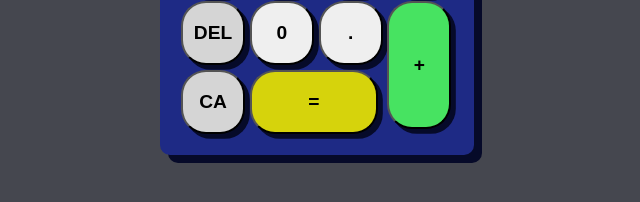
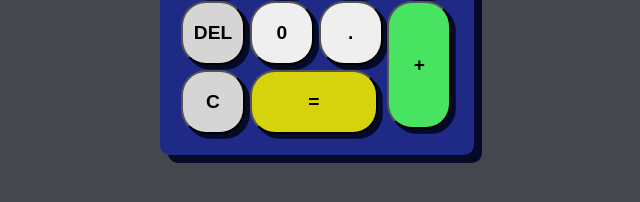
Before and after one commit to MillivoltLightningbolt/top-calculator, a plain HTML site: page index.html in a window 1280 px wide. Shown: the part 522-724 px from the top of the page, 323-963 px from the left. Drawn offline with Linux system fonts and the light colour scheme.

Commit message:
Simplify text on clear button
Somehow C felt more fitting with the DEL than the original CA

```diff
--- a/index.html
+++ b/index.html
@@ -35,7 +35,7 @@
             <button class="operator double-height">+</button>
           </div>
           <div class="row equals">
-            <button class="clear-all">CA</button>
+            <button class="clear-all">C</button>
             <button class="equals double-width">=</button>
           </div>
         </div>
```
